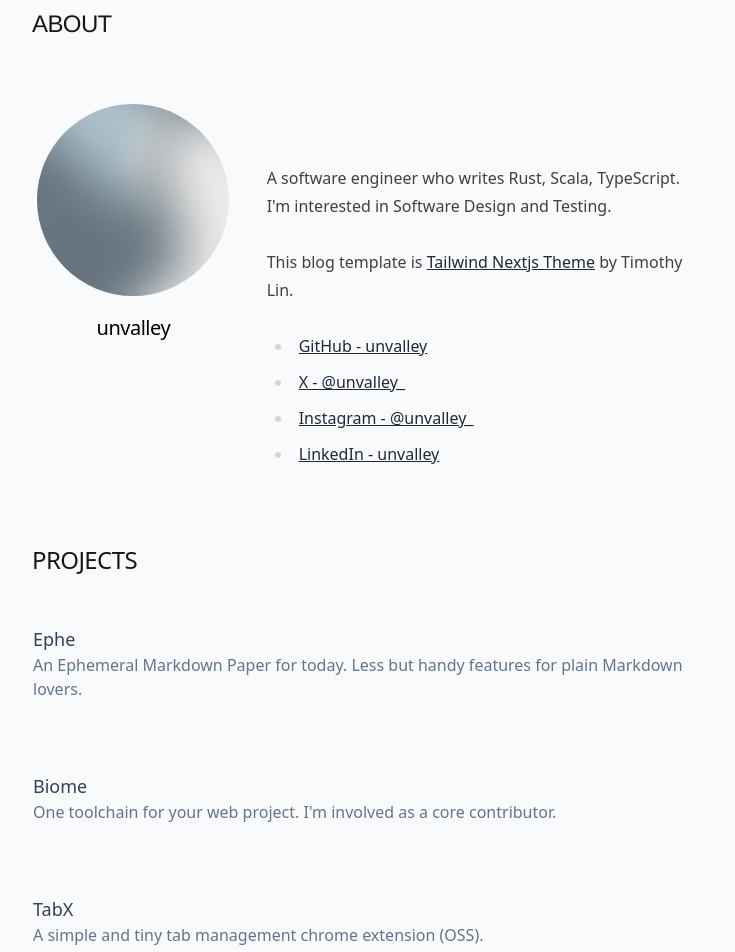
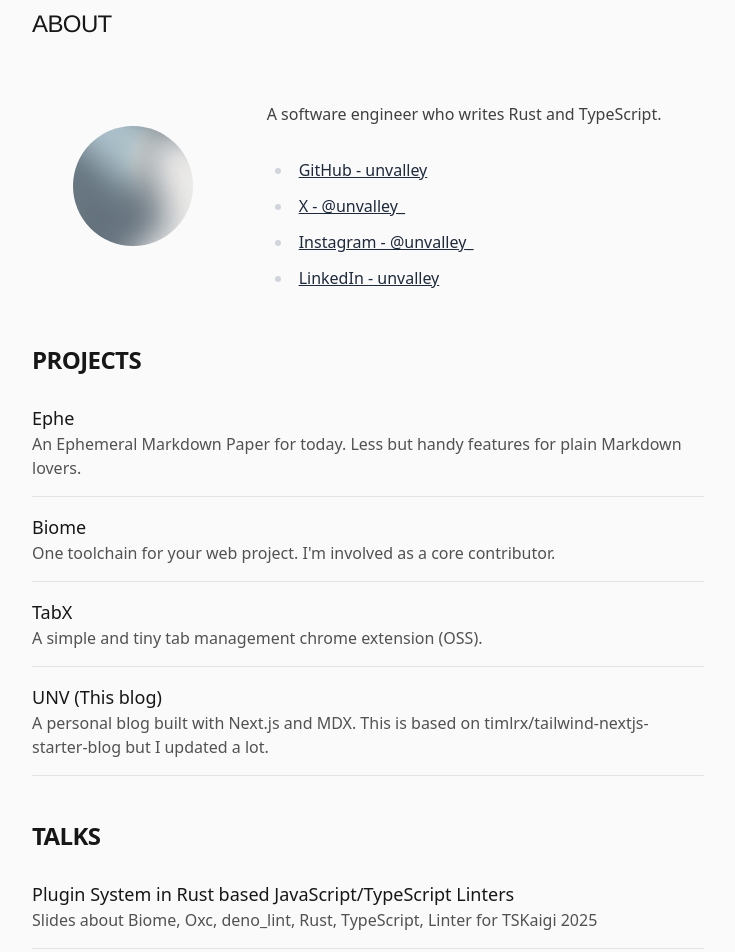
Before and after one commit to unvalley/me, a Next.js app: page /about in a window 1280 px wide. Shown: the part 120-1072 px from the top of the page, without its empty margins (272-1007 px from the left). Built offline with nearby package versions, Linux system fonts and the light colour scheme.

Commit message:
feat: design update

```diff
--- a/app/about/_content/about.mdx
+++ b/app/about/_content/about.mdx
@@ -4,10 +4,7 @@
   job: "Software Engineer",
 }
 
-A software engineer who writes Rust, Scala, TypeScript.
-I'm interested in Software Design and Testing.
-
-This blog template is [Tailwind Nextjs Theme](https://github.com/timlrx/tailwind-nextjs-starter-blog) by Timothy Lin.
+A software engineer who writes Rust and TypeScript.
 
 - [GitHub - unvalley](https://github.com/unvalley)
 - [X - @unvalley\_](https://x.com/unvalley_)
--- a/app/about/page.tsx
+++ b/app/about/page.tsx
@@ -22,92 +22,95 @@
   };
 
   return (
-    <div className="">
-      <div className="pt-6 pb-8 space-y-2 md:space-y-5">
+    <div>
+      <div className="space-y-2 pb-8 pt-6 md:space-y-5">
         <PageTitle>ABOUT</PageTitle>
       </div>
 
-      <section className="items-start space-y-2 pt-8 xl:grid xl:grid-cols-3 xl:gap-x-8 xl:space-y-0">
-        <div className="flex flex-col items-center">
+      <div className="space-y-8">
+        <section className="items-start space-y-4 xl:grid xl:grid-cols-3 xl:gap-x-8 xl:space-y-0">
+          <div className="flex flex-col items-center self-center">
             <Image
               src={authorData.avatar}
               alt="avatar"
-            width={150}
-            height={150}
-            className="w-48 h-48 rounded-full"
+              width={120}
+              height={120}
+              className="rounded-full"
             />
-          <h3 className="pt-4 pb-2 text-xl leading-8 tracking-tight">
-            {authorData.name}
-          </h3>
           </div>
-        <div className="pt-8 pb-8 prose dark:prose-dark max-w-none xl:col-span-2">
+          <div className="prose dark:prose-dark max-w-none xl:col-span-2">
             <MDXContent />
           </div>
         </section>
 
-      <section className="pt-6 pb-8 space-y-2 md:space-y-5">
-        <h2 className="text-2xl tracking-tight text-gray-900 dark:text-gray-100 md:leading-14">
+        <section className="space-y-4">
+          <h2 className="text-2xl font-bold tracking-tight text-gray-900 dark:text-gray-100 md:leading-14">
             PROJECTS
           </h2>
+          <div className="space-y-4">
             {projectsData.map((project) => (
-          <div key={project.title} className="mb-4 space-y-2 -m-4">
+              <div
+                key={project.title}
+                className="border-b border-gray-200 dark:border-gray-700 pb-4"
+              >
                 {project.href ? (
-              <CustomLink
-                href={project.href}
-                className="flex items-center gap-x-4 p-4 rounded-lg border border-transparent hover:bg-primary-100 dark:hover:bg-primary-900 group"
-              >
-                <div className="flex-auto flex flex-col pb-4 border-b border-primary-100 dark:border-primary-900 text-primary-700 dark:text-primary-300">
-                  <span className="text-lg">{project.title}</span>
-                  <span className="text-primary-500 dark:text-primary-500">
+                  <CustomLink href={project.href} className="group block">
+                    <h3 className="text-lg font-medium text-gray-900 dark:text-gray-100 group-hover:text-primary-600 dark:group-hover:text-primary-400">
+                      {project.title}
+                    </h3>
+                    <p className="text-gray-600 dark:text-gray-400">
                       {project.description}
-                  </span>
-                </div>
+                    </p>
                   </CustomLink>
                 ) : (
-              <div className="flex items-center gap-x-4 p-4 rounded-lg border border-transparent">
-                <div className="flex-auto flex flex-col pb-4 border-b border-primary-100 dark:border-primary-900 text-primary-700 dark:text-primary-300">
-                  <span className="text-lg">{project.title}</span>
-                  <span className="text-primary-500 dark:text-primary-500">
+                  <div>
+                    <h3 className="text-lg font-medium text-gray-900 dark:text-gray-100">
+                      {project.title}
+                    </h3>
+                    <p className="text-gray-600 dark:text-gray-400">
                       {project.description}
-                  </span>
-                </div>
+                    </p>
                   </div>
                 )}
               </div>
             ))}
+          </div>
         </section>
 
-      <section className="pt-6 pb-8 space-y-2 md:space-y-5">
-        <h2 className="text-2xl tracking-tight text-gray-900 dark:text-gray-100 md:leading-14">
+        <section className="space-y-4">
+          <h2 className="text-2xl font-bold tracking-tight text-gray-900 dark:text-gray-100 md:leading-14">
             TALKS
           </h2>
+          <div className="space-y-4">
             {talks.map((talk) => (
-          <div key={talk.title} className="mb-4 space-y-2 -m-4">
+              <div
+                key={talk.title}
+                className="border-b border-gray-200 dark:border-gray-700 pb-4"
+              >
                 {talk.href ? (
-              <CustomLink
-                href={talk.href}
-                className="flex items-center gap-x-4 p-4 rounded-lg border border-transparent hover:bg-primary-100 dark:hover:bg-primary-900 group"
-              >
-                <div className="flex-auto flex flex-col pb-4 border-b border-primary-100 dark:border-primary-900 text-primary-700 dark:text-primary-300">
-                  <span className="text-lg">{talk.title}</span>
-                  <span className="text-primary-500 dark:text-primary-500">
+                  <CustomLink href={talk.href} className="group block">
+                    <h3 className="text-lg font-medium text-gray-900 dark:text-gray-100 group-hover:text-primary-600 dark:group-hover:text-primary-400">
+                      {talk.title}
+                    </h3>
+                    <p className="text-gray-600 dark:text-gray-400">
                       Slides about {talk.topic} for {talk.event}
-                  </span>
-                </div>
+                    </p>
                   </CustomLink>
                 ) : (
-              <div className="flex items-center gap-x-4 p-4 rounded-lg border border-transparent">
-                <div className="flex-auto flex flex-col pb-4 border-b border-primary-100 dark:border-primary-900 text-primary-700 dark:text-primary-300">
-                  <span className="text-lg">{talk.title}</span>
-                  <span className="text-primary-500 dark:text-primary-500">
+                  <div>
+                    <h3 className="text-lg font-medium text-gray-900 dark:text-gray-100">
+                      {talk.title}
+                    </h3>
+                    <p className="text-gray-600 dark:text-gray-400">
                       Slides about {talk.topic} for {talk.event}
-                  </span>
-                </div>
+                    </p>
                   </div>
                 )}
               </div>
             ))}
+          </div>
         </section>
+      </div>
     </div>
   );
 }
--- a/app/blog/[...slug]/page.tsx
+++ b/app/blog/[...slug]/page.tsx
@@ -36,7 +36,7 @@
 
 export async function generateStaticParams() {
   const articles = await fs.readdir(
-    path.join(process.cwd(), "app", "blog", "_articles"),
+    path.join(process.cwd(), "app", "blog", "_articles")
   );
 
   return articles
--- a/app/blog/page.tsx
+++ b/app/blog/page.tsx
@@ -38,7 +38,7 @@
     .sort((a, b) => new Date(b.date).getTime() - new Date(a.date).getTime());
 
   return (
-    <div className="">
+    <div>
       <div className="space-y-2 pb-8 pt-6 md:space-y-5">
         <PageTitle>BLOG</PageTitle>
       </div>
--- a/app/layout.tsx
+++ b/app/layout.tsx
@@ -7,10 +7,13 @@
 
 import type { Metadata } from "next";
 
-import { LayoutWrapper } from "@/components/LayoutWrapper";
 import siteMetadata from "@/data/siteMetadata";
 import { GoogleAnalytics } from "@next/third-parties/google";
 import { Providers } from "./providers";
+import { Footer } from "@/components/Footer";
+import { CustomLink } from "@/components/Link";
+import { MobileNav } from "@/components/MobileNav";
+import { headerNavLinks } from "../data";
 
 export const metadata: Metadata = {
   metadataBase: new URL(siteMetadata.siteUrl),
@@ -76,9 +79,41 @@
         <meta name="theme-color" content="#000000" />
         <meta name="viewport" content="width=device-width, initial-scale=1" />
       </head>
-      <body className="bg-slate-50 text-black antialiased dark:bg-gray-900 dark:text-white">
+      <body className="bg-gray-50 antialiased dark:bg-gray-900">
         <Providers>
-          <LayoutWrapper>{children}</LayoutWrapper>
+          <div className="mx-auto my-auto max-w-2xl px-4 sm:px-6 xl:max-w-2xl xl:px-0">
+            <div className="flex h-screen flex-col justify-between">
+              <header className="flex items-center justify-between py-10">
+                <CustomLink href="/" aria-label={siteMetadata.headerTitle}>
+                  <div className="flex items-center justify-between">
+                    {typeof siteMetadata.headerTitle === "string" ? (
+                      <div className="h-6 text-2xl font-semibold sm:block">
+                        {siteMetadata.headerTitle}
+                      </div>
+                    ) : (
+                      siteMetadata.headerTitle
+                    )}
+                  </div>
+                </CustomLink>
+                <div className="flex items-center text-base leading-5">
+                  <div className="hidden sm:block">
+                    {headerNavLinks.map((link) => (
+                      <CustomLink
+                        key={link.title}
+                        href={link.href}
+                        className="p-1 font-medium text-gray-900 dark:text-gray-100 sm:p-4"
+                      >
+                        {link.title}
+                      </CustomLink>
+                    ))}
+                  </div>
+                  <MobileNav />
+                </div>
+              </header>
+              <main className="mb-auto">{children}</main>
+              <Footer />
+            </div>
+          </div>
         </Providers>
         <GoogleAnalytics gaId={siteMetadata.analytics.googleAnalyticsId} />
       </body>
--- a/app/page.tsx
+++ b/app/page.tsx
@@ -3,8 +3,9 @@
 import { CustomLink } from "@/components/Link";
 import siteMetadata from "@/data/siteMetadata";
 import type { Metadata } from "next";
+import { BlogList } from "@/components/BlogList";
 
-const MAX_DISPLAY = 8;
+const MAX_DISPLAY = 15;
 
 export const metadata: Metadata = {
   title: siteMetadata.title,
@@ -38,16 +39,8 @@
     .filter((item) => !item.draft)
     .sort((a, b) => new Date(b.date).getTime() - new Date(a.date).getTime());
 
-  const formatDate = (dateString: string) => {
-    const date = new Date(dateString);
-    const year = date.getFullYear();
-    const month = String(date.getMonth() + 1).padStart(2, '0');
-    const day = String(date.getDate()).padStart(2, '0');
-    return `${year}-${month}-${day}`;
-  };
-
   return (
-    <div className="">
+    <div>
       <ul className="space-y-1">
         {!posts.length && (
           <li className="py-12">
@@ -56,32 +49,7 @@
             </p>
           </li>
         )}
-        {posts.slice(0, MAX_DISPLAY).map((post) => {
-          const { slug, date, title } = post;
-          return (
-            <li key={slug} className="group">
-              <CustomLink
-                href={`/blog/${slug}`}
-                className="flex items-baseline justify-between gap-2 py-2"
-              >
-                <span className="text-gray-700 dark:text-gray-300 group-hover:text-gray-900 dark:group-hover:text-gray-100 transition-colors">
-                  {title}
-                </span>
-                <span className="flex items-baseline gap-2">
-                  <span className="hidden sm:inline text-gray-300 dark:text-gray-600">
-                    {'·'.repeat(3)}
-                  </span>
-                  <time
-                    dateTime={date}
-                    className="text-sm text-gray-500 dark:text-gray-400 tabular-nums group-hover:text-gray-700 dark:group-hover:text-gray-200 transition-colors"
-                  >
-                    {formatDate(date)}
-                  </time>
-                </span>
-              </CustomLink>
-            </li>
-          );
-        })}
+        <BlogList items={posts.slice(0, MAX_DISPLAY)} />
       </ul>
       {posts.length > MAX_DISPLAY && (
         <div className="flex justify-end text-base font-medium leading-6 pt-4 pb-8">
--- a/app/tags/[tag]/page.tsx
+++ b/app/tags/[tag]/page.tsx
@@ -1,6 +1,7 @@
 import { promises as fs } from "node:fs";
 import path from "node:path";
 import Link from "next/link";
+import { PageTitle } from "@/components/PageTitle";
 import siteMetadata from "@/data/siteMetadata";
 import { kebabCase } from "@/lib/utils/kebabCase";
 import type { Metadata } from "next";
@@ -69,52 +70,60 @@
   }
 
   const sortedItems = items.sort(
-    (a, b) => new Date(b.date).getTime() - new Date(a.date).getTime(),
+    (a, b) => new Date(b.date).getTime() - new Date(a.date).getTime()
   );
 
   const title = tag.split(" ").join("-");
 
+  const formatDate = (dateString: string) => {
+    const date = new Date(dateString);
+    const year = date.getFullYear();
+    const month = String(date.getMonth() + 1).padStart(2, "0");
+    const day = String(date.getDate()).padStart(2, "0");
+    return `${year}-${month}-${day}`;
+  };
+
   return (
-    <div className="">
+    <div>
       <div className="space-y-2 pb-8 pt-6 md:space-y-5">
-        <h1 className="text-3xl font-extrabold leading-9 tracking-tight text-gray-900 dark:text-gray-100 sm:text-4xl sm:leading-10 md:text-6xl md:leading-14">
-          Tag: {title}
-        </h1>
+        <PageTitle>TAG: {title.toUpperCase()}</PageTitle>
+        <p className="text-lg leading-7 text-gray-500 dark:text-gray-400">
+          {sortedItems.length} post{sortedItems.length !== 1 ? "s" : ""} tagged
+          with "{title}"
+        </p>
       </div>
-      <ul className="divide-y divide-gray-200 dark:divide-gray-700">
+
+      <ul className="space-y-1">
+        {sortedItems.length === 0 && (
+          <li className="py-12">
+            <p className="text-center text-gray-500 dark:text-gray-400">
+              No posts found for this tag.
+            </p>
+          </li>
+        )}
         {sortedItems.map((item) => {
-          const { slug, date, title, description } = item;
+          const { slug, date, title } = item;
           return (
-            <li key={slug} className="py-12">
-              <article>
-                <div className="space-y-2 xl:grid xl:grid-cols-4 xl:items-baseline xl:space-y-0">
-                  <dl>
-                    <dt className="sr-only">Published on</dt>
-                    <dd className="text-base font-medium leading-6 text-gray-500 dark:text-gray-400">
-                      <time dateTime={date}>
-                        {new Date(date).toDateString()}
-                      </time>
-                    </dd>
-                  </dl>
-                  <div className="space-y-5 xl:col-span-3">
-                    <div className="space-y-6">
-                      <div>
-                        <h2 className="text-2xl leading-8 tracking-tight">
-                          <Link
-                            href={`/blog/${slug}`}
-                            className="text-gray-900 dark:text-gray-100"
-                          >
-                            {title}
-                          </Link>
-                        </h2>
-                      </div>
-                      <div className="prose max-w-none text-gray-500 dark:text-gray-400">
-                        {description}
-                      </div>
-                    </div>
-                  </div>
-                </div>
-              </article>
+            <li key={slug} className="group">
+              <Link
+                href={`/blog/${slug}`}
+                className="flex items-baseline justify-between gap-2 py-2"
+              >
+                <span className="text-gray-700 dark:text-gray-300 group-hover:text-gray-900 dark:group-hover:text-gray-100 transition-colors">
+                  {title}
+                </span>
+                <span className="flex items-baseline gap-2">
+                  <span className="hidden sm:inline text-gray-300 dark:text-gray-600">
+                    {"·".repeat(3)}
+                  </span>
+                  <time
+                    dateTime={date}
+                    className="text-sm text-gray-500 dark:text-gray-400 tabular-nums group-hover:text-gray-700 dark:group-hover:text-gray-200 transition-colors"
+                  >
+                    {formatDate(date)}
+                  </time>
+                </span>
+              </Link>
             </li>
           );
         })}
--- a/components/LayoutWrapper.tsx
+++ /dev/null
@@ -1,53 +0,0 @@
-"use client";
-
-import { Footer } from "./Footer";
-import { CustomLink } from "./Link";
-import { MobileNav } from "./MobileNav";
-import { headerNavLinks } from "@/data/index";
-import siteMetadata from "@/data/siteMetadata";
-import type { ReactNode } from "react";
-
-interface Props {
-  children: ReactNode;
-}
-
-export const LayoutWrapper = ({ children }: Props) => {
-  return (
-    <div className="mx-auto my-auto max-w-2xl px-4 sm:px-6 xl:max-w-2xl xl:px-0">
-      <div className="flex h-screen flex-col justify-between">
-        <header className="flex items-center justify-between py-10">
-          <div>
-            <CustomLink href="/" aria-label={siteMetadata.headerTitle}>
-              <div className="flex items-center justify-between">
-                {typeof siteMetadata.headerTitle === "string" ? (
-                  <div className="h-6 text-2xl font-semibold sm:block">
-                    {siteMetadata.headerTitle}
-                  </div>
-                ) : (
-                  siteMetadata.headerTitle
-                )}
-              </div>
-            </CustomLink>
-          </div>
-          <div className="flex items-center text-base leading-5">
-            <div className="hidden sm:block">
-              {headerNavLinks.map((link) => (
-                <CustomLink
-                  key={link.title}
-                  href={link.href}
-                  className="p-1 font-medium text-gray-900 dark:text-gray-100 sm:p-4"
-                >
-                  {link.title}
-                </CustomLink>
-              ))}
-            </div>
-            {/* <ThemeSwitch /> */}
-            <MobileNav />
-          </div>
-        </header>
-        <main className="mb-auto">{children}</main>
-        <Footer />
-      </div>
-    </div>
-  );
-};
```
Also changed, not shown: app/tags/page.tsx (+13 -10 lines), app/tools/page.tsx (+7 -4 lines), components/BlogList.tsx (+6 -35 lines). Lines whose indentation alone changed are shown as unchanged.
